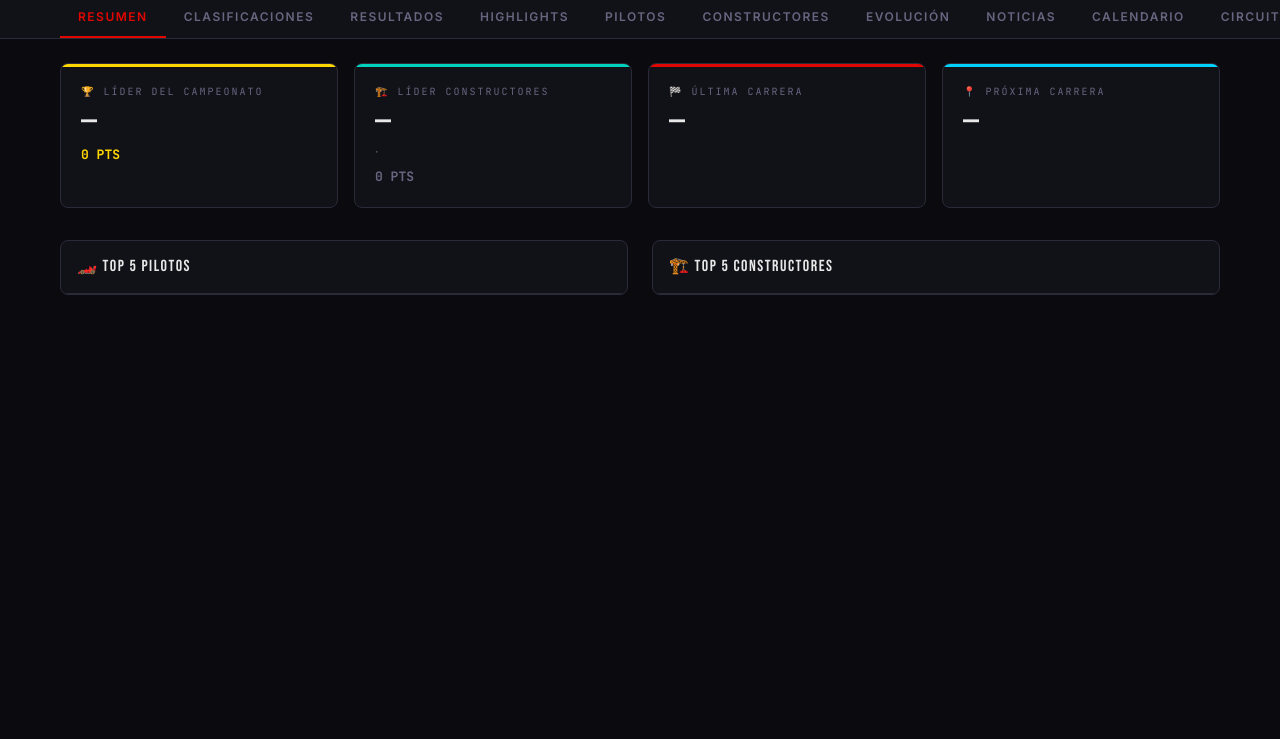
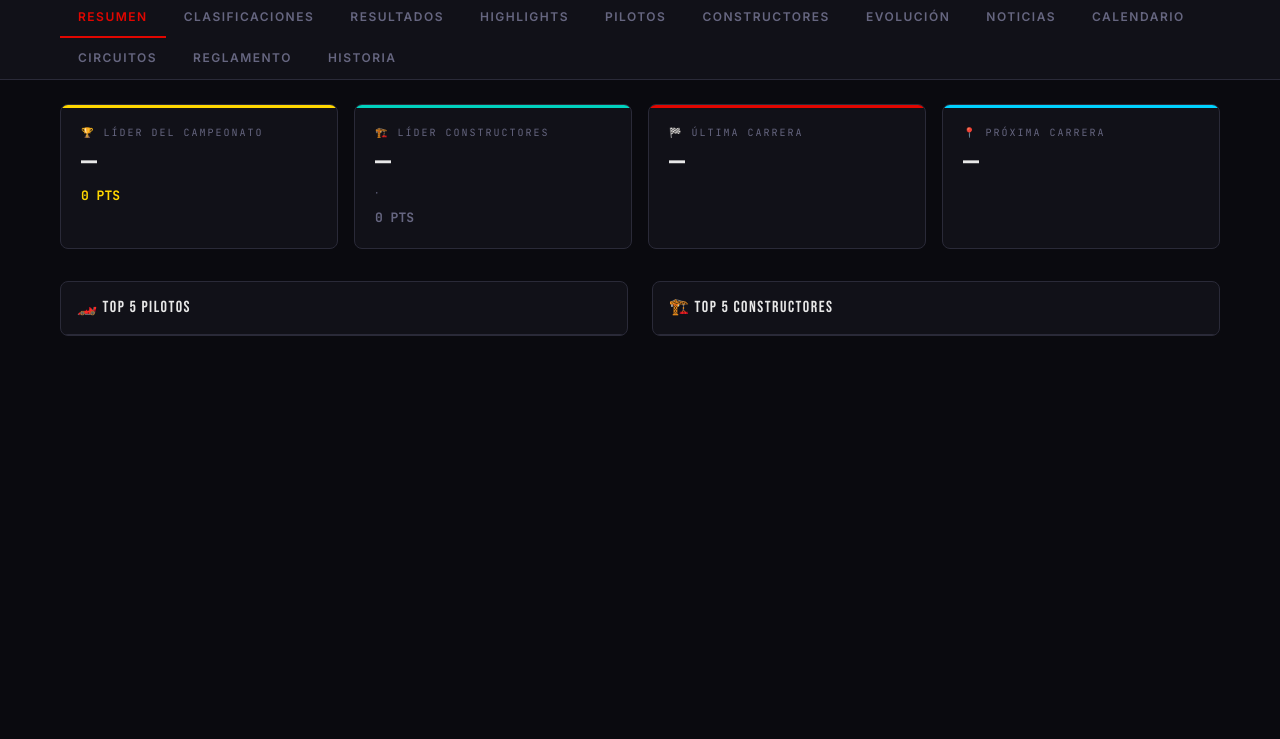
Before and after one commit to gustavovicente12-dev/f1-2026, a website: page public/index.html in a window 1280 px wide. Shown: the part 61-800 px from the top of the page. Drawn offline with Linux system fonts and the light colour scheme; no server answers.

Commit message:
fix: tabs wrap a segunda línea en desktop, scroll horizontal en mobile

```diff
--- a/public/css/style.css
+++ b/public/css/style.css
@@ -129,7 +129,7 @@ a { color: inherit; text-decoration: none; }
 .tabs {
   display: flex;
   gap: 0;
-  min-width: max-content;
+  flex-wrap: wrap;
 }
 .tab {
   padding: 12px 18px;
@@ -1536,6 +1536,7 @@ a { color: inherit; text-decoration: none; }
   .logo-year          { font-size: 18px; }
   .logo-sub           { font-size: 7px; }
   .tab                { padding: 10px 13px; font-size: 11px; }
+  .tabs               { flex-wrap: nowrap; min-width: max-content; }
 
   .section-title      { font-size: 22px; }
   .hero-grid          { grid-template-columns: 1fr 1fr; }
```
